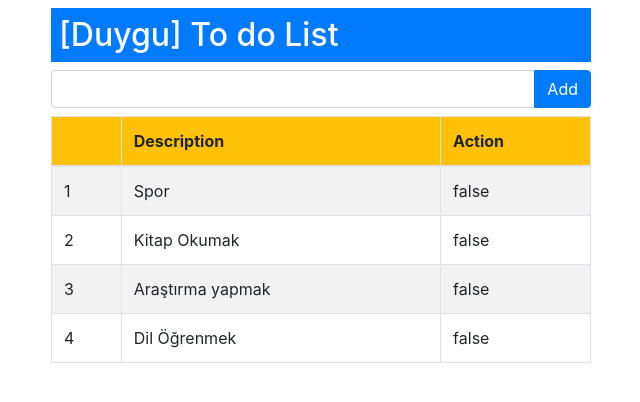
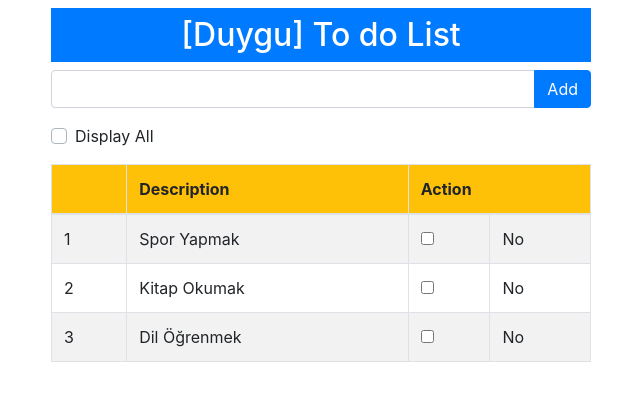
Before and after one commit to tunc0687/TodoApp, an Angular app: page / in a window 1280 px wide. Shown: the top 402 px of the page, without its empty margins (319-959 px from the left). Built offline with nearby package versions, Linux system fonts and the light colour scheme.

Commit message:
Projenin sonu

```diff
--- a/src/app/app.component.html
+++ b/src/app/app.component.html
@@ -1,24 +1,38 @@
 <div class="container">
     <div class="row justify-content-center">
         <div class="col-6">
-            <h2 class="bg-primary text-white p-2">[{{ user }}] To do List</h2>
+            <h2 class="bg-primary text-white text-center p-2">[{{ getName() }}] To do List</h2>
             <div class="input-group">
-                <input type="text" class="form-control">
+                <input type="text" #todoText class="form-control">
                 <div class="input-group-append">
-                    <button class="btn btn-primary">Add</button>
+                    <button class="btn btn-primary" (click)="addItem(todoText.value)">Add</button>
                 </div>
+            </div>
+            <div class="custom-control custom-checkbox my-3">
+                <input type="checkbox" [(ngModel)]="isDisplay" class="custom-control-input" id="displayAll" name="example1">
+                <label class="custom-control-label" for="displayAll">Display All</label>
             </div>
             <table class="table table-striped table-bordered mt-2">
                 <thead class="bg-warning">
                     <th></th>
                     <th>Description</th>
-                    <th>Action</th>
+                    <th colspan="2">Action</th>
                 </thead>
                 <tbody>
-                    <tr *ngFor="let item of items; let i = index">
+                    <tr *ngFor="let item of getItems(); let i = index">
                         <td> {{ i + 1 }} </td>
                         <td> {{ item.description }} </td>
-                        <td> {{ item.action }} </td>
+                        <td>
+                            <input type="checkbox" [(ngModel)]="item.action">
+                        </td>
+                        <td [ngSwitch]="item.action">
+                            <span *ngSwitchCase="true">
+                                Yes
+                            </span>
+                            <span *ngSwitchCase="false">
+                                No
+                            </span>
+                        </td>
                     </tr>
                 </tbody>
             </table>
--- a/src/app/app.component.ts
+++ b/src/app/app.component.ts
@@ -1,4 +1,5 @@
 import { Component } from '@angular/core';
+import { Model, TodoItem } from './model';
 
 @Component({
     selector: 'app-root',
@@ -6,11 +7,24 @@ import { Component } from '@angular/core';
     styleUrls: ['./app.component.css']
 })
 export class AppComponent {
-    user = 'Duygu';
-    items = [
-        {description: "Spor", action: false},
-        {description: "Kitap Okumak", action: false},
-        {description: "Araştırma yapmak", action: false},
-        {description: "Dil Öğrenmek", action: false},
-    ];
+    model = new Model();
+    isDisplay = false;
+
+    getName(){
+        return this.model.user;
+    }
+
+    getItems(){
+        if (this.isDisplay) {
+            return this.model.items;
+        }
+        return this.model.items.filter(item => !item.action);
+    }
+
+    addItem(value){
+        if (value !== "") {
+            this.model.items.push(new TodoItem(value, false));
+        }
+    }
+
 }
--- a/src/app/app.module.ts
+++ b/src/app/app.module.ts
@@ -1,5 +1,6 @@
 import { BrowserModule } from '@angular/platform-browser';
 import { NgModule } from '@angular/core';
+import { FormsModule } from '@angular/forms';
 
 import { AppComponent } from './app.component';
 
@@ -8,7 +9,8 @@ import { AppComponent } from './app.component';
     AppComponent
   ],
   imports: [
-    BrowserModule
+    BrowserModule,
+    FormsModule
   ],
   providers: [],
   bootstrap: [AppComponent]
--- /dev/null
+++ b/src/app/model.ts
@@ -0,0 +1,22 @@
+export class Model {
+    user: string;
+    items: TodoItem[];
+    constructor(){
+        this.user = "Duygu";
+        this.items = [
+            new TodoItem("Spor Yapmak", false),
+            new TodoItem("Araştırma Yapmak", true),
+            new TodoItem("Kitap Okumak", false),
+            new TodoItem("Dil Öğrenmek", false),
+        ];
+    }
+}
+
+export class TodoItem {
+    description: string;
+    action: boolean;
+    constructor(description: string, action: boolean){
+        this.description = description;
+        this.action = action;
+    }
+}
```
